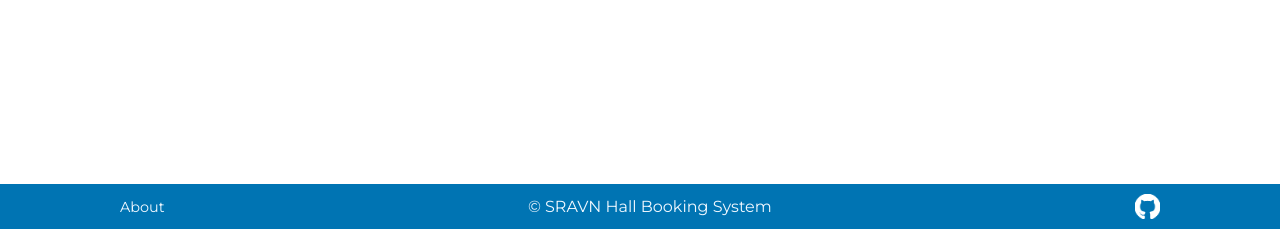
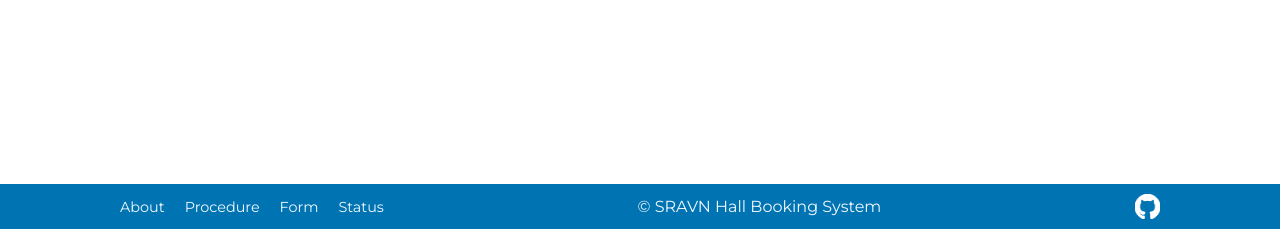
Before and after one commit to am-3/SRAVN, a Django app: page /status in a window 1280 px wide. Shown: the part 576-805 px from the top of the page. Run offline with Django 4.2, Linux system fonts and the light colour scheme.

Commit message:
Added functionality to footer

```diff
--- a/main/templates/base.html
+++ b/main/templates/base.html
@@ -84,9 +84,15 @@
         <li>
           <a href='/about'>About</a>
         </li>
-        <!-- <li>
-          <a href='/contact'>Contact</a>
-        </li> -->
+        <li>
+          <a href='/procedure'>Procedure</a>
+        </li>
+        <li>
+          <a href='/form'>Form</a>
+        </li>
+        <li>
+          <a href='/status'>Status</a>
+        </li>
       </ul>
       <p>&copy; SRAVN Hall Booking System</p>
       <ul>
--- a/main/templates/status.html
+++ b/main/templates/status.html
@@ -29,7 +29,7 @@
             <td id="statusTableTD1" class="statusTableTD">SomeName</td>
             <td id="statusTableTD2" class="statusTableTD">SomeId</td>
             <td id="statusTableTD3" class="statusTableTD">SomeIdea</td>
-            <td id="statusTableTD4" class="statusTableTD"><a href="./#">Click Here</a></td>
+            <td id="statusTableTD4" class="statusTableTD"><a href="../static/svg/E0001.svg">Click Here</a></td>
         </tr>
         <tr class="statusTableRow">
             <td id="statusTableTD1" class="statusTableTD">SomeName</td>
```
